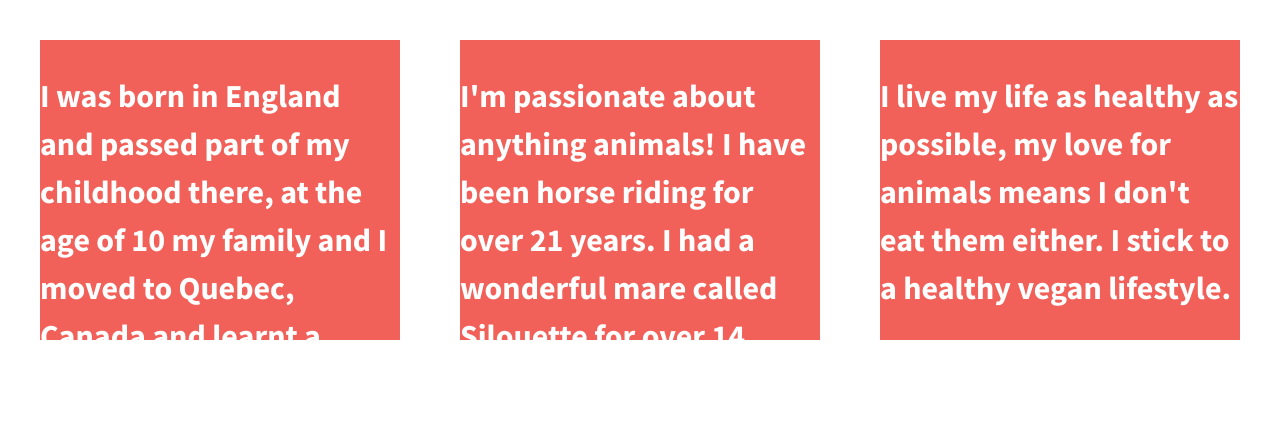
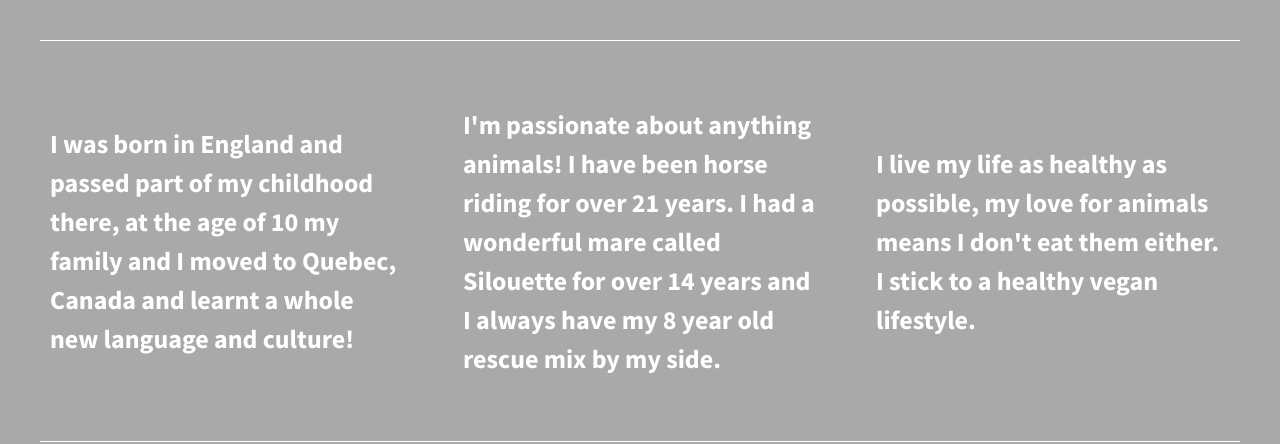
Before and after one commit to em-qr/divs-flexbox-starter, a plain HTML site: page index.html in a window 1280 px wide. Drawn offline with nearby package versions, Linux system fonts and the light colour scheme.

Commit message:
Revamp css/main.css first attempt

```diff
--- a/css/main.css
+++ b/css/main.css
@@ -97,7 +97,7 @@ textarea {
 
 
 html {
-  background-color: #fff;
+  background-color: #a9a9a9;
   height: 100%;
 }
 
@@ -113,19 +113,22 @@ body {
   font-weight: 700;
   display: flex;
   justify-content: space-between;
+  border-top: 1px solid #fff;
+  border-bottom: 1px solid #fff;
+  padding: 0 10px 0 10px;
 }
 
 .div-1, .div-2, .div-3 {
   /*give the divs a width of 30%, add display:flex, set justify-content and align-items to center*/
   color: #fff;
   line-height: 1.5em;
-  font-size: 1.6em;
-  background-color: #f16059;
-  height: 300px;
+  font-size: 1.3em;
+  background-color: #a9a9a9;
+  height: 400px;
   width: 30%;
   display: flex;
   justify-content: center;
-  align-items:
+  align-items: center;
   }
 
 
```
